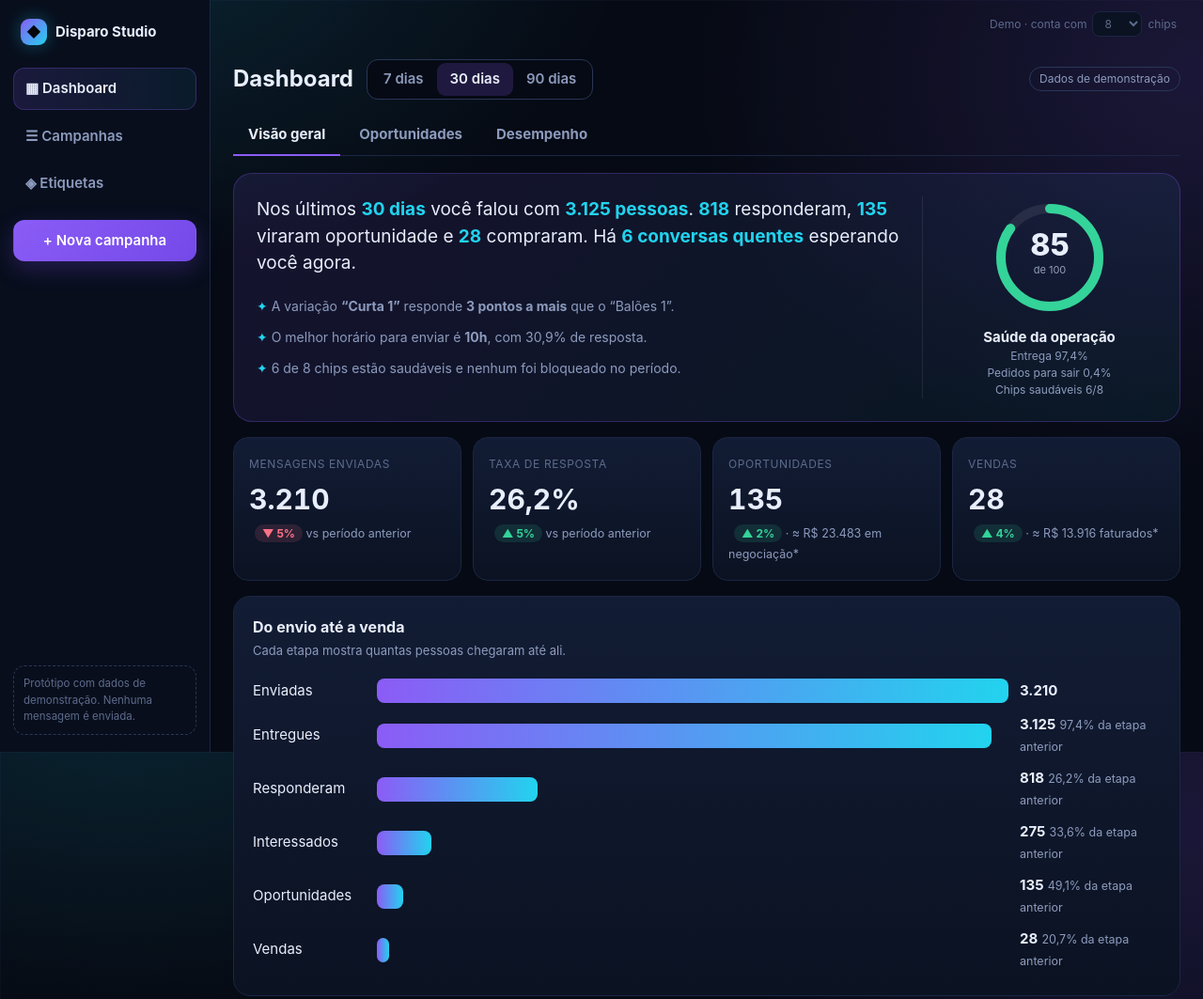
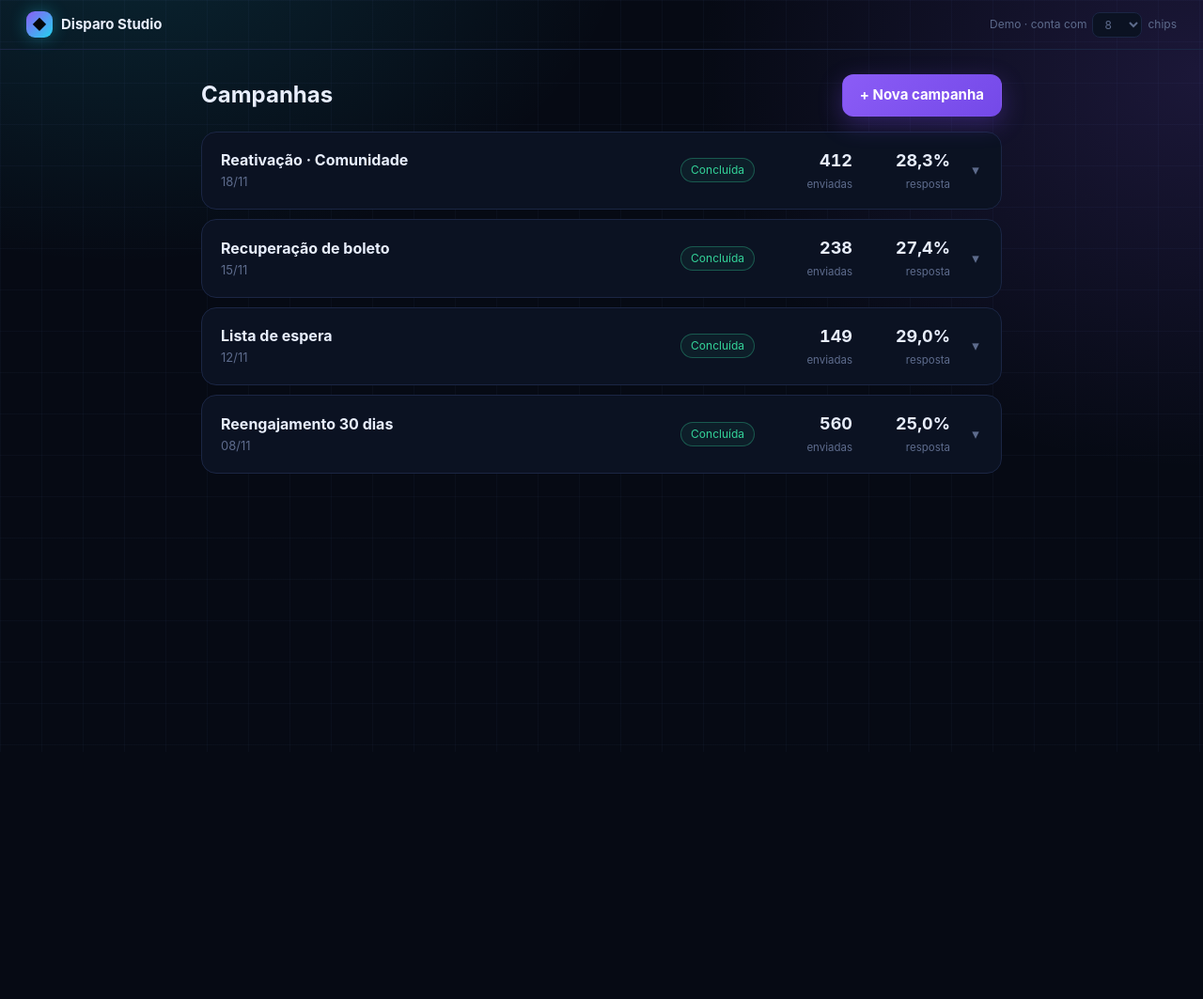
Before and after one commit to nathanwallker98-lgtm/disparo-studio-prototipo, a plain HTML site: page index.html in a window 1280 px wide. Shown: the top 1063 px of the page at 94% size. After the commit the page ends 800 px from the top, so only its background shows below. Drawn offline with Linux system fonts and the light colour scheme.

Commit message:
Protótipo v9: lista de campanhas com detalhe expansível, etiquetas no início, identidade Luísa
Co-Authored-By: Claude Sonnet 5.5 <noreply@anthropic.com>

```diff
--- a/index.html
+++ b/index.html
@@ -180,24 +180,33 @@ body{display:block}
 .tagp.rm{text-decoration:none}.tagp em{font-style:normal;font-size:10px;background:#22d3ee33;color:#8df0ff;padding:0 7px;border-radius:99px;margin-left:2px}
 .var.new{background:#22d3ee1f;border-color:#22d3ee77;color:#8df0ff}
 .logo i{box-shadow:0 0 18px #22d3ee55}
+
+.shell{grid-template-columns:1fr}
+.top{border-bottom:1px solid var(--line);margin-bottom:14px}
+.cp{border:1px solid var(--line);border-radius:16px;background:var(--card);margin-bottom:10px;overflow:hidden}
+.cp.open{border-color:var(--line2)}
+.cph{display:flex;align-items:center;gap:20px;padding:16px 20px;cursor:pointer}
+.cph:hover{background:#ffffff05}
+.cn{flex:1;min-width:0}.cn b{display:block;font-size:16px}.cn span{color:var(--dim);font-size:13px}
+.cm{text-align:right;min-width:84px}.cm b{display:block;font-size:18px;font-variant-numeric:tabular-nums}.cm span{font-size:11.5px;color:var(--dim)}
+.chev{color:var(--dim);font-style:normal;width:14px;text-align:center}
+.cpd{padding:2px 20px 20px;border-top:1px solid var(--line)}
+.mg{display:grid;grid-template-columns:repeat(4,1fr);gap:10px;margin:16px 0}
+.mi{background:var(--bg);border:1px solid var(--line);border-radius:12px;padding:12px 14px}
+.mi span{font-size:12px;color:var(--dim)}.mi b{display:block;font-size:22px;font-variant-numeric:tabular-nums}.mi small{color:var(--mut);font-size:12px}
+.cpx{display:grid;grid-template-columns:1.3fr 1fr;gap:24px}
+.cpx h5{margin:0 0 8px;font-size:12px;color:var(--dim);text-transform:uppercase;letter-spacing:.06em;font-weight:600}
+.cpx table th{padding:6px 8px}.cpx table td{padding:7px 8px}
+.empty{text-align:center;color:var(--mut);padding:50px 0}
+@media(max-width:760px){.mg{grid-template-columns:repeat(2,1fr)}.cpx{grid-template-columns:1fr}.cm{display:none}}
 </style>
 </head>
 <body>
 <div class="shell">
-<nav class="sb">
-  <div class="logo"><i>◆</i>Disparo Studio</div>
-  <button class="nv on" data-a="view" data-v="dash">▦ Dashboard</button>
-  <button class="nv" data-a="view" data-v="camp">☰ Campanhas</button>
-  <button class="nv" data-a="view" data-v="tags">◈ Etiquetas</button>
-  <button class="nv cta" data-a="view" data-v="new">+ Nova campanha</button>
-  <div class="foot">Protótipo com dados de demonstração. Nenhuma mensagem é enviada.</div>
-</nav>
 <div class="mainc">
-  <div class="top"><div class="sp"></div><div class="demo">Demo · conta com <select id="acct"><option>3</option><option selected>8</option><option>12</option><option>20</option><option>30</option></select> chips</div></div>
-  <div class="pg on" id="vDash"></div>
-  <div class="pg" id="vCamp"></div>
-  <div class="pg" id="vTags"></div>
-  <div class="pg" id="vNew"><div class="steps" id="steps"></div>
+  <div class="top"><div class="logo"><i>◆</i>Disparo Studio</div><div class="sp"></div><div class="demo">Demo · conta com <select id="acct"><option>3</option><option selected>8</option><option>12</option><option>20</option><option>30</option></select> chips</div></div>
+  <div class="pg on" id="vCamp"></div>
+  <div class="pg" id="vNew"><div class="pgw" style="padding-top:0;padding-bottom:0;max-width:860px"><button class="btn ghost" data-a="view" data-v="camp" style="padding-left:0">← Campanhas</button></div><div class="steps" id="steps"></div>
     <div class="wrap"><div class="stage" id="stage"></div><aside class="side" id="side"></aside></div></div>
 </div></div>
 <input type="file" id="file" accept=".csv,.tsv,.txt" hidden>
@@ -422,10 +431,10 @@ function running(sc){const R=S.run,n=sc.ev.filter(e=>e.t<=R.t).length,tot=sc.ev.
   $('#stage').innerHTML=`<div class="done"><div class="ok" style="color:var(--ok)">${R.t>=sc.total?'✓':'●'}</div><h1>${R.t>=sc.total?'Campanha concluída':'Campanha em andamento'}</h1><p class="sub">Simulação acelerada. Nenhuma mensagem foi enviada de verdade.</p></div>
   <div class="kp"><div><b>${n}</b><span>enviadas</span></div><div><b>${tot-n}</b><span>na fila</span></div><div><b>${clock(R.t)}</b><span>hora simulada</span></div></div>
   <div class="bar"><i style="width:${tot?n/tot*100:0}%"></i></div><div class="tl" style="margin-top:0"><canvas id="cvr"></canvas></div>
-  <div class="nav"><button class="btn" data-a="pause">${R.on?'⏸ Pausar':'▶ Retomar'}</button><button class="btn ghost" data-a="newc">Nova campanha</button></div>`;
+  <div class="nav"><button class="btn" data-a="pause">${R.on?'⏸ Pausar':'▶ Retomar'}</button><button class="btn pri" data-a="view" data-v="camp">Ver campanhas</button></div>`;
   draw('cvr',sc,R.t);steps();side()}
 function loopRun(){const sc=sched(S);let last=performance.now();
-  const f=now=>{const R=S.run;if(!R||!R.on)return;R.t+=(now-last)/1000*(sc.total/25||1);last=now;if(R.t>=sc.total){R.t=sc.total;R.on=false}running(sc);if(R.on)requestAnimationFrame(f)};requestAnimationFrame(f)}
+  const f=now=>{const R=S.run;if(!R||!R.on)return;R.t+=(now-last)/1000*(sc.total/25||1);last=now;if(R.t>=sc.total){R.t=sc.total;R.on=false}if(R.camp&&R.t>=sc.total){R.camp.st='Concluída';R.camp.p=1}running(sc);if(VIEW==='camp'&&(now-(window._lr||0)>450||!R.on)){window._lr=now;renderCamps()}if(R.on)requestAnimationFrame(f)};requestAnimationFrame(f)}
 function toast(t){const e=document.createElement('div');e.className='toast';e.textContent=t;document.body.appendChild(e);setTimeout(()=>e.remove(),2600)}
 
 /* ---------- eventos ---------- */
@@ -455,7 +464,7 @@ document.addEventListener('click',e=>{const t=e.target.closest('[data-a]');if(!t
     else if(k==='fit'){const win=(S.endH-S.startH)*60;S.limit=Math.max(1,sc.ev.filter(e=>e.t<=win).length)}
     else if(k==='gap'){S.gapLo=5;S.gapHi=Math.max(8,S.gapHi);S.pace='custom'}
     recompute();toast('Plano ajustado');stage()}
-  else if(a==='approve'){const sc0=sched(S);CAMPS.unshift({n:campName(),d:'hoje',sent:sc0.ev.length,resp:'—',opp:'—',st:'Em andamento'});registerTags();S.run={t:0,on:true};stage();loopRun()}
+  else if(a==='approve'){const c=mkCamp();CAMPS.unshift(c);S.copen=c.id;registerTags();S.run={t:0,on:true,camp:c};stage();loopRun()}
   else if(a==='pause'){S.run.on=!S.run.on;if(S.run.on)loopRun();else running(sched(S))}
   else if(a==='newc'){S.run=null;S.step=1;stage()}
 });
@@ -478,7 +487,19 @@ S.sel=new Set(chips.slice(0,S.acct).map(c=>c.i));stage();
 /* ================= DASHBOARD ================= */
 let VIEW='dash';
 const D={tab:'ov',per:30,ticket:497};
-const CAMPS=[{n:'Reativação · Comunidade',d:'18/11',sent:412,resp:'27%',opp:44,st:'Concluída'},{n:'Recuperação de boleto',d:'15/11',sent:238,resp:'31%',opp:39,st:'Concluída'},{n:'Lista de espera',d:'12/11',sent:149,resp:'35%',opp:28,st:'Concluída'},{n:'Reengajamento 30 dias',d:'08/11',sent:560,resp:'19%',opp:36,st:'Concluída'}];
+let CID=4;
+const CAMPS=[
+ {id:1,n:'Reativação · Comunidade',d:'18/11',planned:412,chips:8,start:'09:00',end:'14:40',tags:['comunidade-alma'],rem:[],vars:[{n:'Curta 1',c:138},{n:'Balões 1',c:137},{n:'Balões 2',c:137}],st:'Concluída'},
+ {id:2,n:'Recuperação de boleto',d:'15/11',planned:238,chips:6,start:'09:00',end:'13:10',tags:['boleto-recuperacao'],rem:[],vars:[{n:'Curta 1',c:119},{n:'Balões 1',c:119}],st:'Concluída'},
+ {id:3,n:'Lista de espera',d:'12/11',planned:149,chips:4,start:'10:00',end:'13:30',tags:['lista-de-espera'],rem:['interessado'],vars:[{n:'Curta 1',c:75},{n:'Balões 1',c:74}],st:'Concluída'},
+ {id:4,n:'Reengajamento 30 dias',d:'08/11',planned:560,chips:10,start:'09:00',end:'16:20',tags:['reengajamento'],rem:[],vars:[{n:'Curta 1',c:187},{n:'Balões 1',c:187},{n:'Balões 2',c:186}],st:'Concluída'}];
+function hs(s){let h=7;for(const c of String(s))h=(h*31+c.charCodeAt(0))>>>0;return h}
+function progress(c){if(S.run&&S.run.camp===c){const sc=sched(S);return sc.total?Math.min(1,S.run.t/sc.total):1}return c.p===undefined?1:c.p}
+function campStatus(c){if(S.run&&S.run.camp===c){const sc=sched(S);return S.run.t>=sc.total?'Concluída':S.run.on?'Em andamento':'Pausada'}return c.st}
+function cstats(c,p){const r=rng(hs(c.n)+c.planned),sent=Math.round(c.planned*p),fail=Math.round(sent*(.012+r()*.02)),deliv=sent-fail,read=Math.round(deliv*(.76+r()*.12)),resp=Math.min(read,Math.round(deliv*(.2+r()*.12))),out=Math.round(deliv*(.002+r()*.004));return{sent,fail,deliv,read,resp,out,rr:pct(resp,deliv)}}
+function mkCamp(){const sc=sched(S),cnt=modelCounts();return{id:++CID,n:campName(),d:'hoje',planned:S.nLeads,chips:sc.a.length,start:clock(0).slice(0,5),end:clock(sc.total).slice(0,5),tags:S.lt.slice(),rem:S.lr.slice(),vars:elig().map(m=>({n:lab(m),c:cnt[S.models.indexOf(m)]})),st:'Em andamento'}}
+function newCampaign(){if(S.run&&S.run.camp){const c=S.run.camp;c.p=progress(c);c.st=c.p>=1?'Concluída':'Interrompida'}
+  S.run=null;S.step=1;S.cname='';S.lt=[];S.lr=[];S.tmode='add';S.data=null;S.limit=null;S.bulk=null;recompute();showView('new')}
 const brl=n=>'R$ '+Math.round(n).toLocaleString('pt-BR'),fN=n=>Math.round(n).toLocaleString('pt-BR');
 const pct=(a,b)=>b?(a/b*100):0,p1=v=>v.toFixed(1).replace('.',',')+'%';
 function gen(per,seed){const r=rng(seed),days=[];for(let i=0;i<per;i++){const dow=i%7,w=(dow===5||dow===6)?.45:1,sent=Math.round((95+r()*70)*w),deliv=Math.round(sent*(.965+r()*.02)),resp=Math.round(deliv*(.22+r()*.07)),intr=Math.round(resp*(.30+r()*.08)),opp=Math.round(intr*(.42+r()*.12)),sale=Math.round(opp*(.18+r()*.10));days.push({sent,deliv,resp,intr,opp,sale})}return days}
@@ -544,14 +565,19 @@ function renderDash(){
       <table><thead><tr><th>Chip</th><th>Saúde</th><th>Enviadas no período</th><th>Falhas</th><th>Uso do limite hoje</th></tr></thead><tbody>${chs.map(c=>{const e=Math.round(T.sent/chs.length*(.7+rr()*.6)),fl=(c.h==='boa'?.8:c.h==='atenção'?2.4:1.6)+rr()*.5,u=Math.round(20+rr()*65);return `<tr><td><span style="color:${col(c.i)}">●</span> Chip ${c.i+1}</td><td><span class="pill2 ${c.h==='boa'?'ok':c.h==='atenção'?'warn':''}">${c.h}</span></td><td>${fN(e)}</td><td>${p1(fl)}</td><td><div style="height:7px;background:#ffffff12;border-radius:9px;width:120px;overflow:hidden"><div style="width:${u}%;height:100%;background:${col(c.i)}"></div></div></td></tr>`}).join('')}</tbody></table></div>`}
   $('#vDash').innerHTML=`<div class="pgw">${head}${b}</div>`}
 function renderCamps(){
-  $('#vCamp').innerHTML=`<div class="pgw"><div class="dh"><h1>Campanhas</h1><div style="flex:1"></div><button class="btn pri" data-a="view" data-v="new">+ Nova campanha</button></div>
-  <div class="pn"><table><thead><tr><th>Campanha</th><th>Data</th><th>Enviadas</th><th>Resposta</th><th>Oportunidades</th><th>Situação</th></tr></thead><tbody>${CAMPS.map(c=>`<tr><td><b>${esc(c.n)}</b></td><td>${c.d}</td><td>${fN(c.sent)}</td><td>${c.resp}</td><td>${c.opp}</td><td><span class="pill2 ${c.st==='Concluída'?'ok':'warn'}">${c.st}</span></td></tr>`).join('')}</tbody></table></div></div>`}
-function showView(v){VIEW=v;document.querySelectorAll('.pg').forEach(p=>p.classList.remove('on'));
-  $({dash:'#vDash',camp:'#vCamp',tags:'#vTags',new:'#vNew'}[v]).classList.add('on');
-  document.querySelectorAll('.nv[data-v]').forEach(b=>b.classList.toggle('on',b.dataset.v===v&&!b.classList.contains('cta')));
-  if(v==='dash')renderDash();else if(v==='camp')renderCamps();else if(v==='tags')renderTags();else{if(S.run&&S.run.t>=sched(S).total){S.run=null;S.step=1}stage()}}
+  const rows=CAMPS.map(c=>{const p=progress(c),s=cstats(c,p),open=S.copen===c.id,st=campStatus(c);
+    let det='';
+    if(open){const vr=c.vars.map(v=>{const rv=rng(hs(c.n+v.n)),rr=s.rr*(.8+rv()*.4);return{n:v.n,sent:Math.round(s.sent*v.c/Math.max(1,c.planned)),rr}}),best=vr.reduce((a,b)=>b.rr>a.rr?b:a,vr[0]||{rr:0});
+      const M=[['Planejados',fN(c.planned),''],['Enviados',fN(s.sent),p1(pct(s.sent,c.planned))+' do plano'],['Falhas',fN(s.fail),p1(pct(s.fail,s.sent))+' dos enviados'],['Entregues',fN(s.deliv),p1(pct(s.deliv,s.sent))],
+        ['Aberturas',fN(s.read),p1(pct(s.read,s.deliv))+' das entregues'],['Responderam',fN(s.resp),''],['Taxa de resposta',p1(s.rr),'das entregues'],['Pediram para sair',fN(s.out),'já removidos']];
+      det=`<div class="cpd"><div class="mg">${M.map(m=>`<div class="mi"><span>${m[0]}</span><b>${m[1]}</b><small>${m[2]||'&nbsp;'}</small></div>`).join('')}</div>
+      <div class="cpx"><div><h5>Por variação</h5><table><thead><tr><th>Variação</th><th>Enviados</th><th>Resposta</th></tr></thead><tbody>${vr.map(v=>`<tr><td>${esc(v.n)}${vr.length>1&&v===best?' <span class="pill2 ok">melhor</span>':''}</td><td>${fN(v.sent)}</td><td>${p1(v.rr)}</td></tr>`).join('')}</tbody></table></div>
+      <div><h5>Detalhes</h5><table><tbody><tr><td class="hint">Chips</td><td>${c.chips}</td></tr><tr><td class="hint">Horário</td><td>${c.start} às ${c.end}</td></tr><tr><td class="hint">Etiquetas</td><td>${c.tags.map(t=>`<span class="tagp" style="--tc:${tagColor(t)}">${esc(t)}</span>`).join(' ')||'—'}${c.rem.map(t=>` <span class="tagp rm" style="--tc:#fb7185">− ${esc(t)}</span>`).join('')}</td></tr></tbody></table></div></div></div>`}
+    return `<div class="cp ${open?'open':''}"><div class="cph" data-a="copen" data-id="${c.id}"><div class="cn"><b>${esc(c.n)}</b><span>${c.d}</span></div><span class="pill2 ${st==='Concluída'?'ok':st==='Interrompida'?'':'warn'}">${st}</span><div class="cm"><b>${fN(s.sent)}</b><span>enviadas</span></div><div class="cm"><b>${p1(s.rr)}</b><span>resposta</span></div><i class="chev">${open?'▴':'▾'}</i></div>${det}</div>`}).join('');
+  $('#vCamp').innerHTML=`<div class="pgw" style="max-width:900px"><div class="dh"><h1>Campanhas</h1><div style="flex:1"></div><button class="btn pri" data-a="view" data-v="new">+ Nova campanha</button></div>${rows||'<div class="empty">Nenhuma campanha ainda.</div>'}</div>`}
+function showView(v){VIEW=v;document.querySelectorAll('.pg').forEach(p=>p.classList.remove('on'));$(v==='new'?'#vNew':'#vCamp').classList.add('on');if(v==='new')stage();else renderCamps()}
 document.addEventListener('click',e=>{const t=e.target.closest('[data-a]');if(!t)return;const a=t.dataset.a;
-  if(a==='view')showView(t.dataset.v);
+  if(a==='view'){if(t.dataset.v==='new')newCampaign();else showView(t.dataset.v)}
   else if(a==='dper'){D.per=+t.dataset.v;renderDash()}
   else if(a==='dtab'){D.tab=t.dataset.k;renderDash()}
   else if(a==='open')toast('Abriria a conversa no atendimento (simulação)')});
@@ -673,7 +699,8 @@ document.addEventListener('input',e=>{const t=e.target;
   if(t.id==='tin'){const p=document.getElementById('tpool');if(p)p.innerHTML=poolHtml(t.value)}
   else if(t.id==='cn'){S.cname=t.value;const b=document.querySelector('#stage [data-a=next]');if(b)b.disabled=!S.cname.trim();steps();side()}});
 
-showView('dash');
+document.addEventListener('click',e=>{const t=e.target.closest('[data-a="copen"]');if(!t)return;const id=+t.dataset.id;S.copen=S.copen===id?null:id;renderCamps()});
+showView('camp');
 
 </script>
 </body>
```
